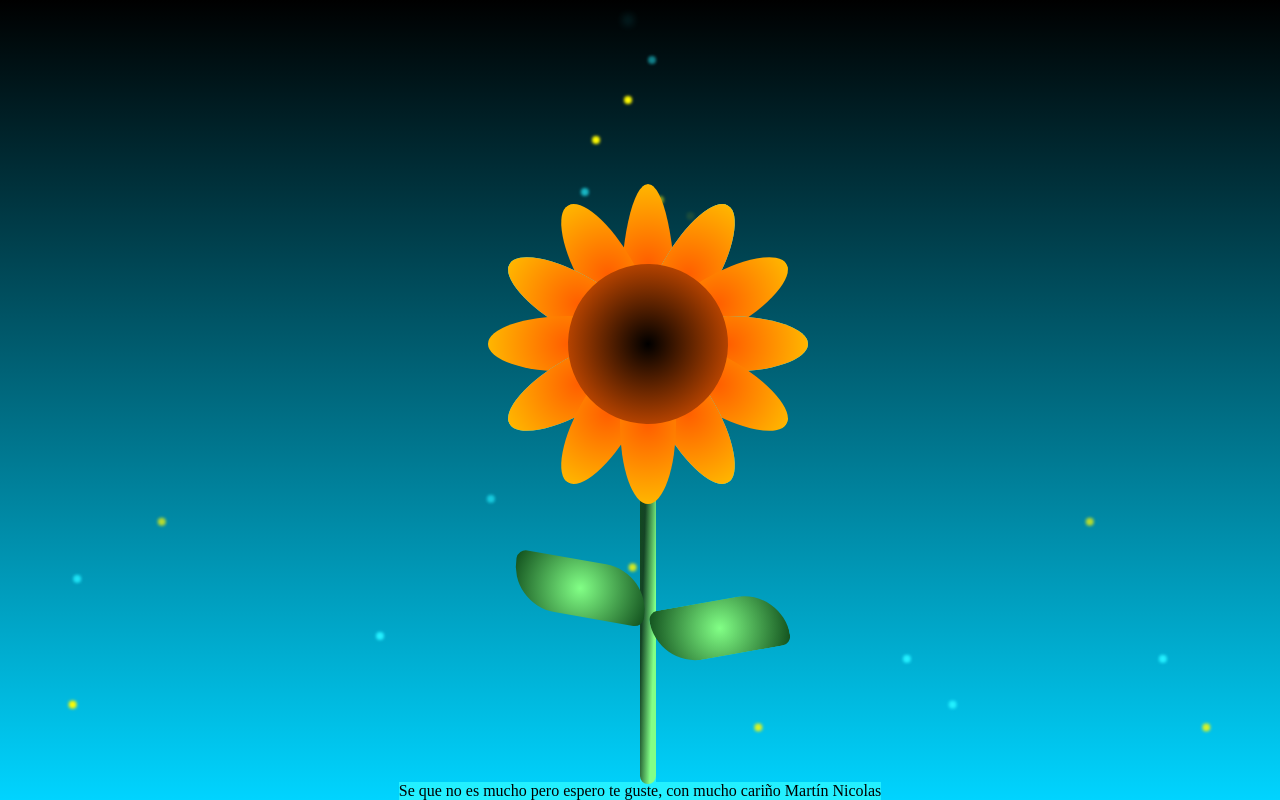
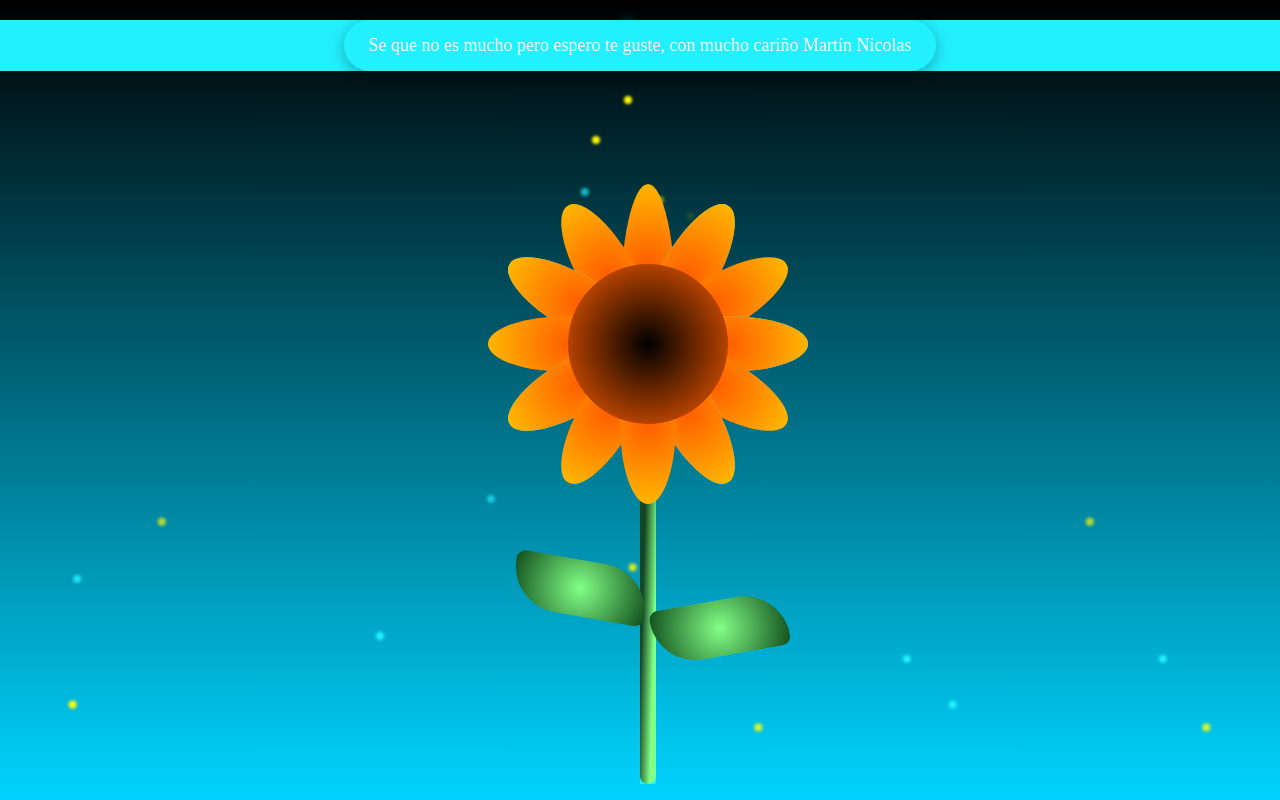
Before and after one commit to martinloraramirez/Myprueba, a plain HTML site: page index.html in a window 1280 px wide. Drawn offline with Linux system fonts and the light colour scheme.

Commit message:
Update style.css

```diff
--- a/style.css
+++ b/style.css
@@ -19,6 +19,37 @@ body{
     align-items: flex-end;
     justify-content: center;
     overflow: hidden;
+    position: relative;
+}
+
+/* Estilos añadidos para el mensaje */
+.message-container {
+    position: absolute;
+    top: 20px;
+    left: 0;
+    right: 0;
+    display: flex;
+    justify-content: center;
+    z-index: 100;
+    padding: 0 20px;
+}
+
+.message {
+    color: white;
+    font-size: 18px;
+    text-align: center;
+    background-color: rgba(0, 0, 0, 0.5);
+    padding: 15px 25px;
+    border-radius: 30px;
+    backdrop-filter: blur(5px);
+    box-shadow: 0 4px 15px rgba(0, 0, 0, 0.3);
+    max-width: 90%;
+    animation: fadeIn 2s ease-in-out;
+}
+
+@keyframes fadeIn {
+    from { opacity: 0; transform: translateY(-20px); }
+    to { opacity: 1; transform: translateY(0); }
 }
 
 .flower_wrapper{
```
